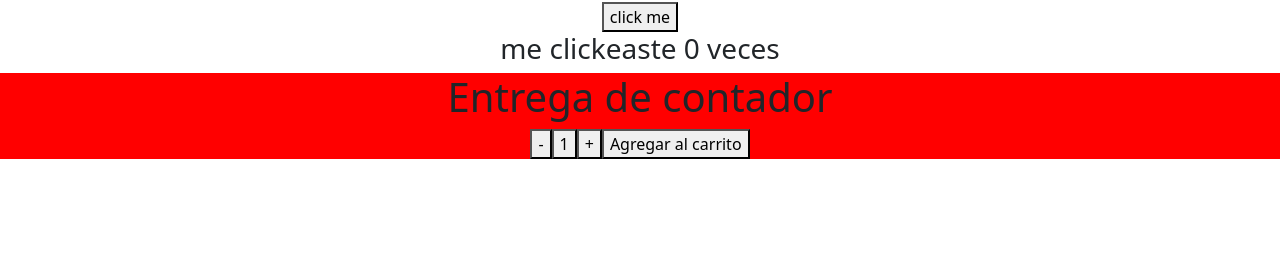
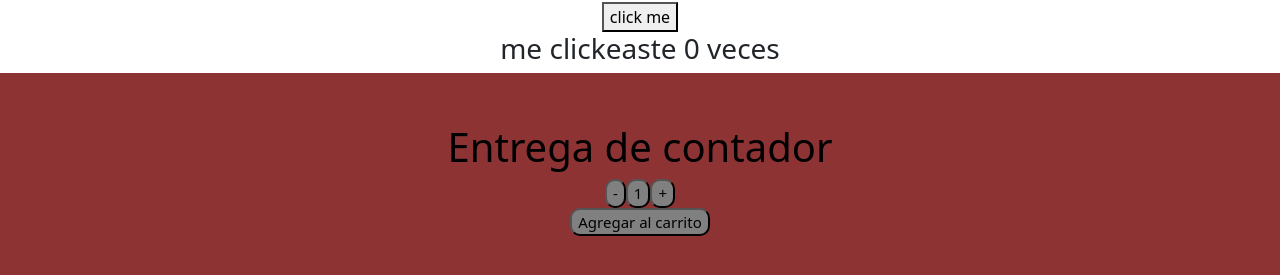
Before and after one commit to RenatoPerez19/DrunkyReact, a React (Create React App) app: page / in a window 1280 px wide. Shown: the part 807-1082 px from the top of the page. Before the commit the page ends 966 px from the top, so only its background shows below. Built offline with nearby package versions, Linux system fonts and the light colour scheme.

Commit message:
cambie estilos del contador

```diff
--- a/src/componentes/ItemCount/ItemCount.css
+++ b/src/componentes/ItemCount/ItemCount.css
@@ -1,3 +1,12 @@
 .FondoDiv{
-    background-color: red;
+    color: black;
+    padding: 50px;
+    background-color:rgb(141, 51, 51);
 }
+
+.Botones{
+    background-color: grey;
+    font-size: 15px;
+    border-radius: 10px;
+
+}
--- a/src/componentes/ItemCount/ItemCount.jsx
+++ b/src/componentes/ItemCount/ItemCount.jsx
@@ -33,10 +33,12 @@ function ItemCount(props) {
 
     <div className='FondoDiv'>
         <h1>Entrega de contador</h1>
-        <button onClick={handleSubstract}>-</button>
-        <button>{count}</button>
-        <button onClick={handleAdd}>+</button>
-        <button onClick={OnAdd}>Agregar al carrito</button>
+        <button className='Botones' onClick={handleSubstract}>-</button>
+        <button className='Botones'>{count}</button>
+        <button className='Botones' onClick={handleAdd}>+</button>
+        <div>
+        <button className='Botones' onClick={OnAdd}>Agregar al carrito</button>
+        </div>
     </div>
     )
 }
```
